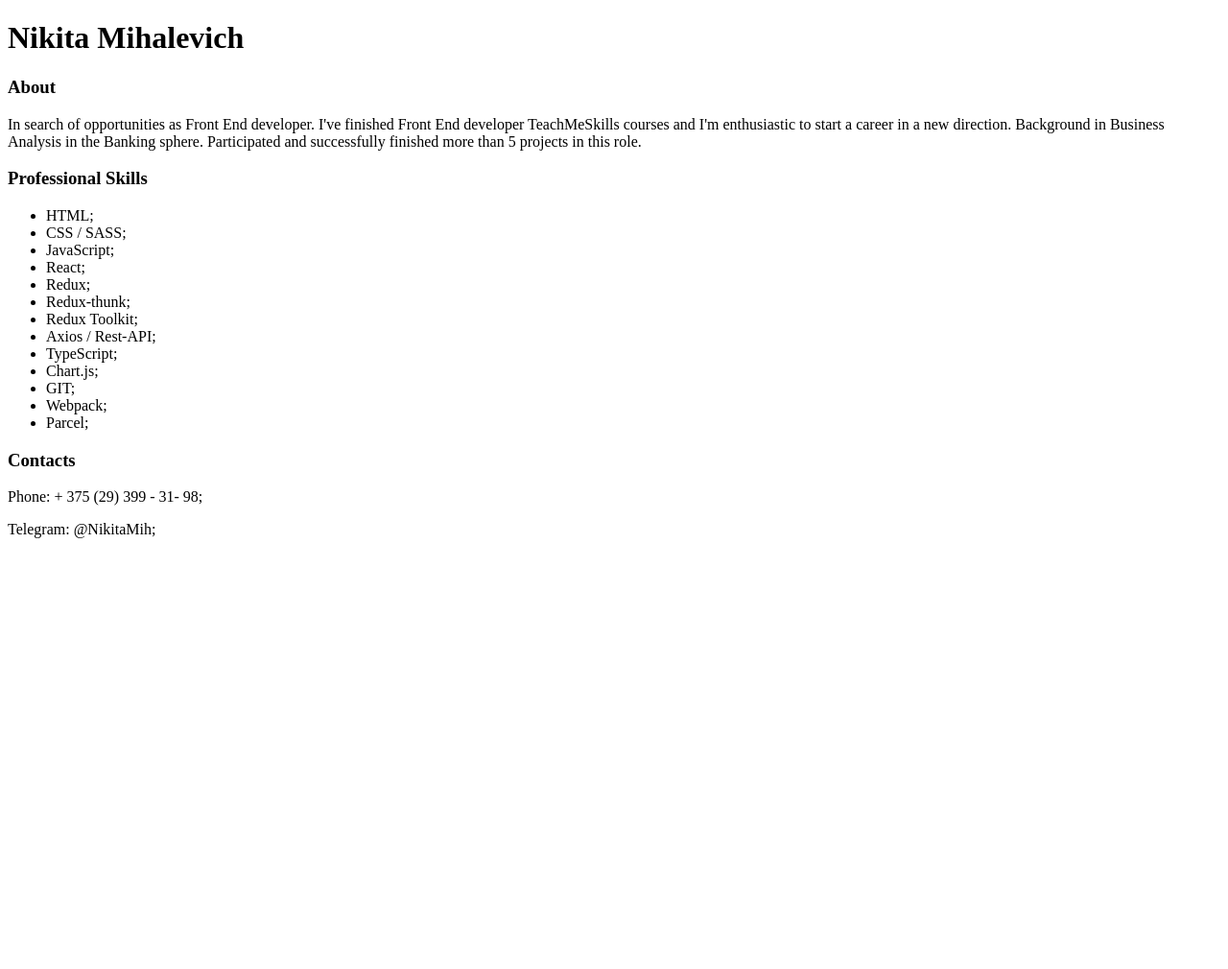
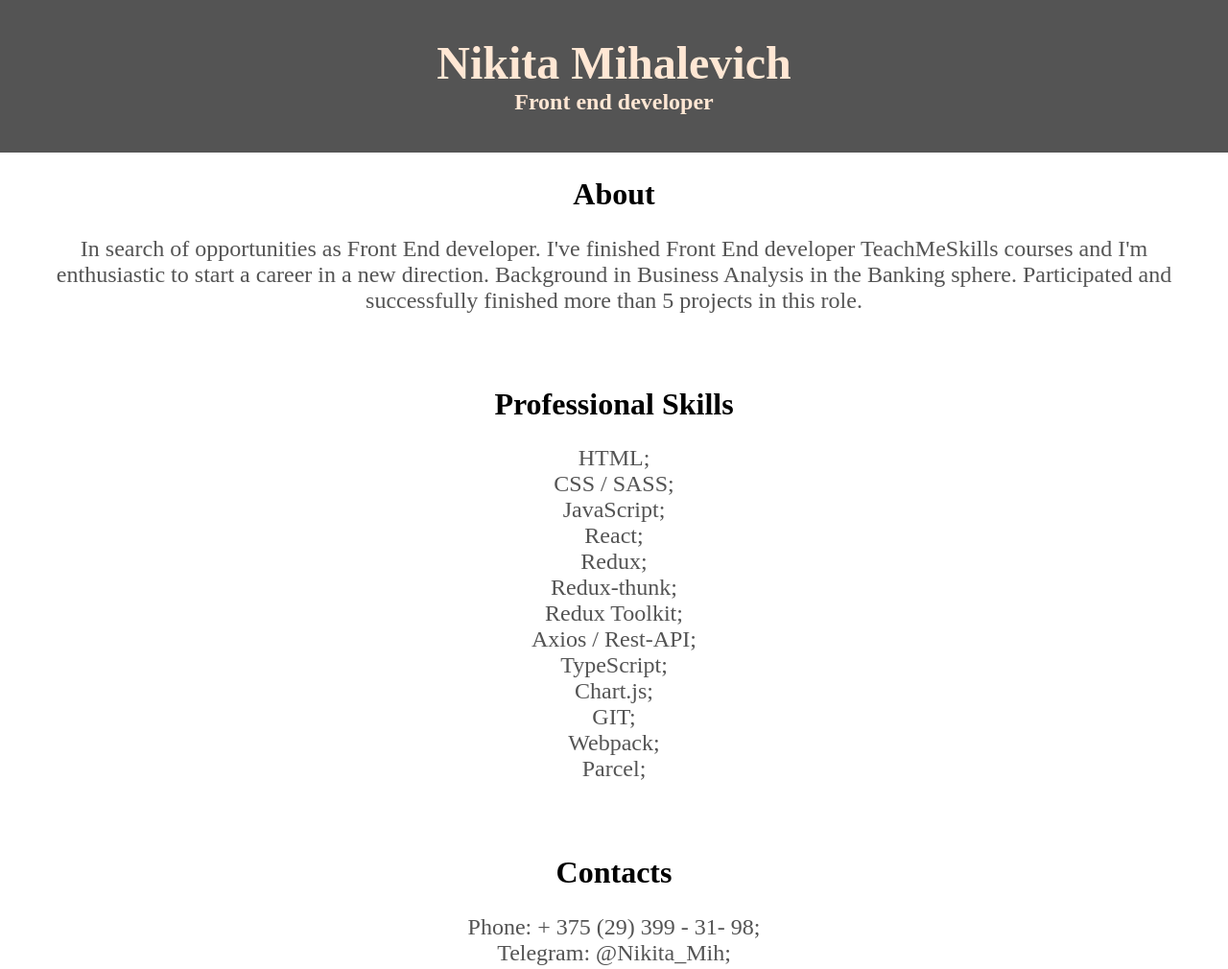
Before and after one commit to NikitaMih/rsschool-cv, a plain HTML site: page index.html in a window 1280 px wide. Shown: the whole page at 96% size. Before the commit the page ends 800 px from the top, so only its background shows below. Drawn offline with Linux system fonts and the light colour scheme.

Commit message:
feat: style

```diff
--- a/index.html
+++ b/index.html
@@ -4,20 +4,22 @@
     <meta charset="UTF-8">
     <meta http-equiv="X-UA-Compatible" content="IE=edge">
     <meta name="viewport" content="width=device-width, initial-scale=1.0">
+    <link rel="stylesheet" href="style.css">
     <title>CV</title>
 </head>
 <body>
-    <header>
-        <h1>Nikita Mihalevich</h1>
+    <header class="hero">
+        <h1 class="title">Nikita Mihalevich</h1>
+        <h2 class="hero-description">Front end developer</h2>
     </header>
     <main>
         <div class="about">
-            <h3>About</h3>
-            <div>In search of opportunities as Front End developer.                I've finished Front End developer TeachMeSkills courses and I'm enthusiastic to start a career in a new direction. Background in Business Analysis in the Banking sphere. Participated and successfully finished more than 5 projects in this role.</div>
+            <h3 class="subtitle">About</h3>
+            <div class="description">In search of opportunities as Front End developer.                I've finished Front End developer TeachMeSkills courses and I'm enthusiastic to start a career in a new direction. Background in Business Analysis in the Banking sphere. Participated and successfully finished more than 5 projects in this role.</div>
         </div>
         <div class="skills">
-            <h3>Professional Skills</h3>
-            <ul>
+            <h3 class="subtitle">Professional Skills</h3>
+            <ul class="description">
                 <li>HTML;</li>
                 <li>CSS / SASS;</li>
                 <li>JavaScript;</li>
@@ -34,10 +36,10 @@
             </ul>
         </div>
         <div class="contacts">
-            <h3>Contacts</h3>
-            <div>
+            <h3 class="subtitle">Contacts</h3>
+            <div class="description">
                 <p>Phone: + 375 (29) 399 - 31- 98;</p>
-                <p>Telegram: @NikitaMih;</p>
+                <p>Telegram: @Nikita_Mih;</p>
             </div>
         </div>
     </main>
--- /dev/null
+++ b/style.css
@@ -0,0 +1,50 @@
+*{
+    padding: 0;
+    margin: 0;
+}
+
+.hero{
+    padding: 3%;
+    text-align: center;
+    background-color: #545454;
+}
+
+.hero-description{
+    color: #ffe7d4;
+}
+
+.about{
+    padding: 2%;
+    text-align: center;
+}
+
+.skills{
+    padding: 2%;
+}
+
+.contacts{
+    padding: 2%;
+    text-align: center;
+}
+
+.title{
+    font-size: 3rem;
+    color: #ffe7d4;
+}
+
+.subtitle{
+    text-align: center;
+    font-size: 2rem;
+    color: #00000;
+}
+
+.description{
+    padding: 2%;
+    font-size: 1.5rem;
+    color: #545454;;
+}
+
+.description li{
+    text-align: center;
+    list-style-type: none;
+}
```
